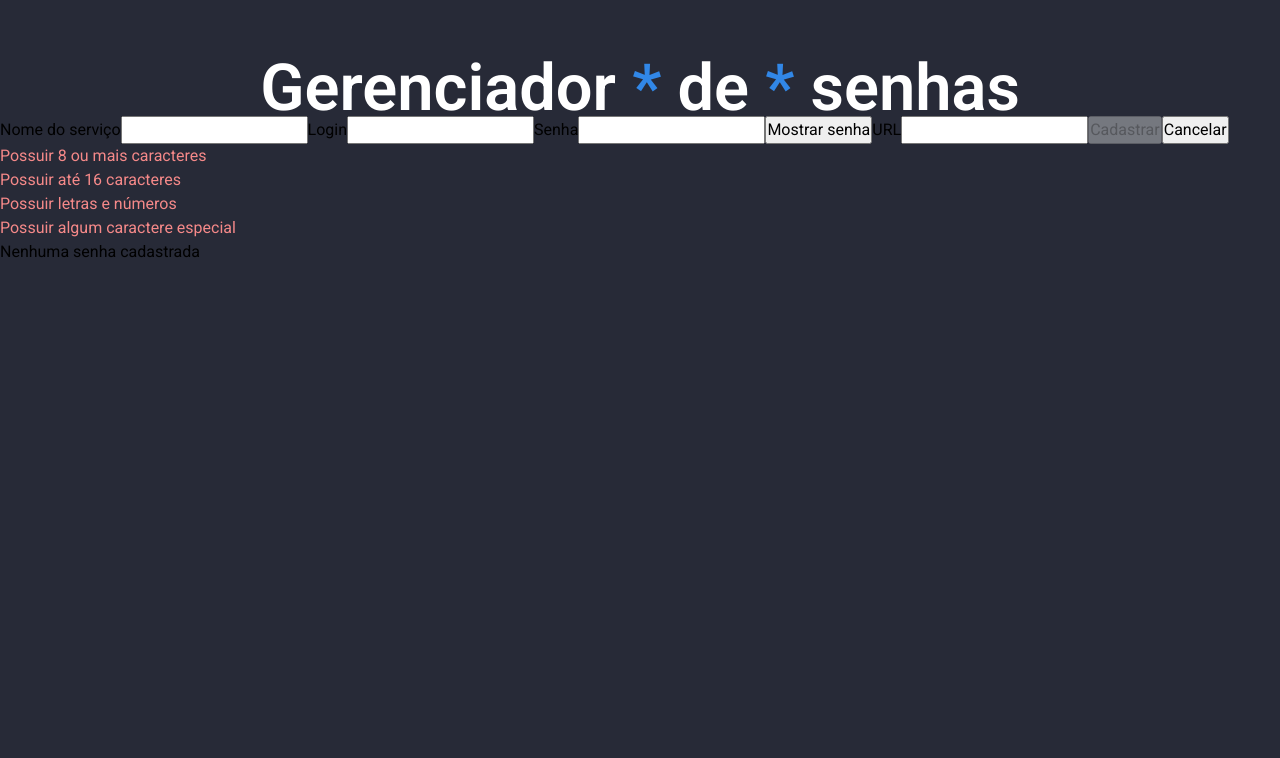
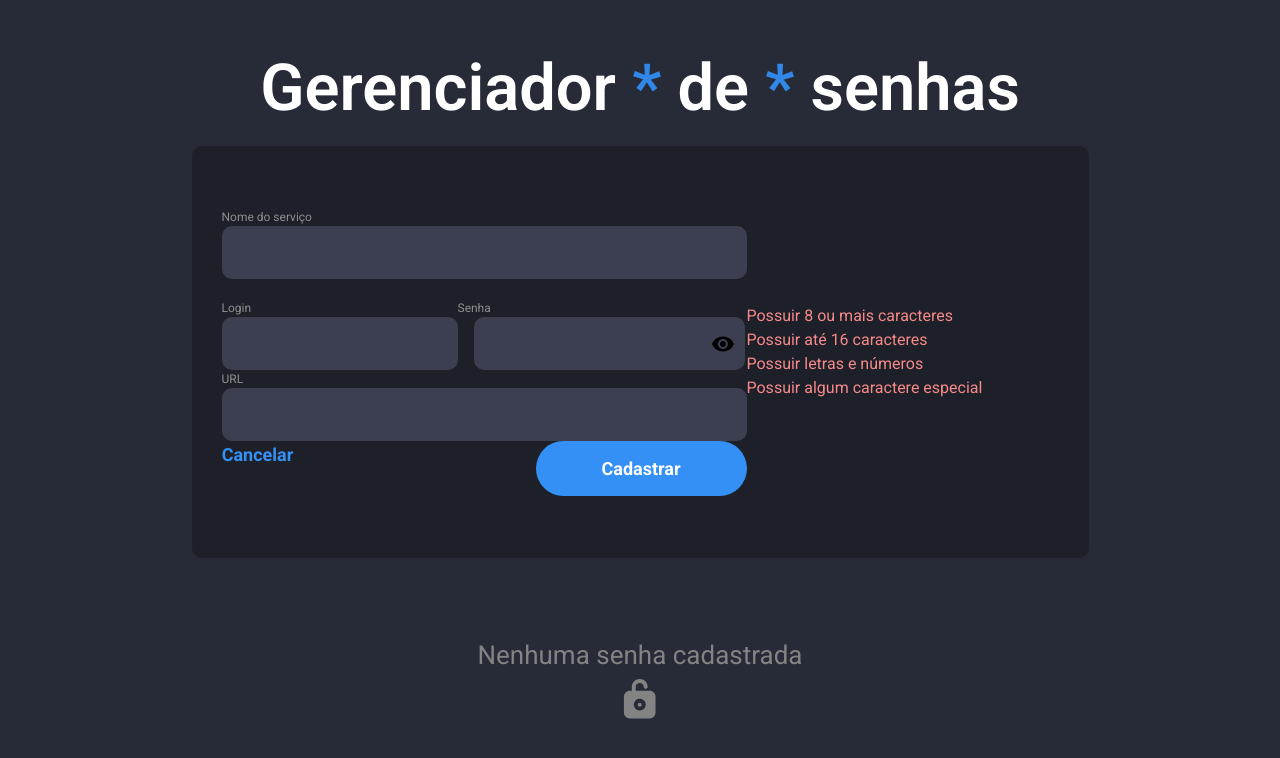
Before and after one commit to Matheus-Pozett/Password-Manager, a React (Vite) app: page / in a window 1280 px wide. Both pictures are taken after a click on the button "Cadastrar nova senha". Shown: the top 758 px of the page. Built offline with nearby package versions, Linux system fonts and the light colour scheme.

Commit message:
style: css do botao de cadastrar nova senha
style: implementando css no formulario

```diff
--- a/package.json
+++ b/package.json
@@ -3,6 +3,10 @@
   "version": "0.1.0",
   "private": true,
   "dependencies": {
+    "@emotion/react": "^11.14.0",
+    "@emotion/styled": "^11.14.0",
+    "@mui/icons-material": "^6.4.7",
+    "@mui/material": "^6.4.7",
     "react": "^18.2.0",
     "react-dom": "^18.2.0",
     "sweetalert2": "^11.17.2",
--- a/src/App.css
+++ b/src/App.css
@@ -11,3 +11,29 @@
   flex-direction: column;
   height: 100vh;
 }
+
+.section-form {
+  display: flex;
+  justify-content: center;
+  margin-top: 30px;
+}
+
+.section-serviceList {
+  align-items: center;
+  display: flex;
+  flex: 1;
+  justify-content: center;
+}
+
+.none-password-container {
+  align-items: center;
+  display: flex;
+  flex-direction: column;
+  justify-content: center;
+}
+
+.text-nenhuma-senha {
+  color: #838383;
+  font-size: 26px;
+  font-weight: 400;
+}
--- a/src/App.tsx
+++ b/src/App.tsx
@@ -41,7 +41,7 @@ function App() {
   return (
     <main className="app-container">
       <Title />
-      <section>
+      <section className="section-form">
         {showForm ? (<Form
           handleShowForm={ handleShowForm }
           formValues={ formValues }
@@ -53,9 +53,12 @@ function App() {
         )}
       </section>
 
-      <section>
+      <section className="section-serviceList">
         {passwordsList.length === 0 ? (
-          <p>Nenhuma senha cadastrada</p>
+          <div className="none-password-container">
+            <p className="text-nenhuma-senha">Nenhuma senha cadastrada</p>
+            <img src="/🦆 icon _unlock_.svg" alt="" />
+          </div>
         ) : (
           <article>
             <label htmlFor="check">Esconder senhas</label>
--- a/src/components/ButtonNewPassword/ButtonNewPassword.tsx
+++ b/src/components/ButtonNewPassword/ButtonNewPassword.tsx
@@ -13,6 +13,7 @@ function ButtonNewPassword({ handleShowForm }: ButtonNewPasswordProps) {
       >
         Cadastrar nova senha
       </button>
+      <hr className="line" />
     </div>
   );
 }
--- a/src/components/ButtonNewPassword/buttonNewPassword.css
+++ b/src/components/ButtonNewPassword/buttonNewPassword.css
@@ -1,5 +1,7 @@
 .buttonNewPassword-container {
+  align-items: center;
   display: flex;
+  flex-direction: column;
   justify-content: center;
 }
 
@@ -15,3 +17,11 @@
   margin-top: 60px;
   width: 256px;
 }
+
+.line {
+  background-color: white;
+  border: none;
+  height: 2px;
+  margin-top: 60px;
+  width: 291px;
+}
--- a/src/components/Form/Form.tsx
+++ b/src/components/Form/Form.tsx
@@ -1,6 +1,10 @@
+/* eslint-disable react/jsx-max-depth */
 import { useState } from 'react';
 import Swal from 'sweetalert2';
+import RemoveRedEyeIcon from '@mui/icons-material/RemoveRedEye';
+import VisibilityOffIcon from '@mui/icons-material/VisibilityOff';
 import { FormInputTypes } from '../../types';
+import './form.css';
 
 type FormProps = {
   handleShowForm: () => void;
@@ -58,53 +62,78 @@ function Form(
     setShowPasswordForm(!showPasswordForm);
   };
   return (
-    <>
-      <form onSubmit={ handleSubmitForm }>
-        <label htmlFor="service">Nome do serviço</label>
+    <div className="div-form-component">
+      <form className="form-container" onSubmit={ handleSubmitForm }>
+        <label htmlFor="service" className="labels-form">Nome do serviço</label>
         <input
           type="text"
           id="service"
           name="service"
+          className="input-service-url"
           value={ formValues.service }
           onChange={ handleChange }
         />
 
-        <label htmlFor="login">Login</label>
+        <div className="login-senha-container">
+          <div className="login-container">
+            <label htmlFor="login" className="labels-form">Login</label>
             <input
               type="text"
               id="login"
               name="login"
+              className="input-login"
               value={ formValues.login }
               onChange={ handleChange }
             />
-
-        <label htmlFor="password">Senha</label>
+          </div>
+          <div className="senha-container">
+            <label htmlFor="password" className="labels-form">Senha</label>
+            <div className="input-button-container">
               <input
                 type={ showPasswordForm ? 'text' : 'password' }
                 id="password"
                 name="password"
+                className="input-senha"
                 value={ formValues.password }
                 onChange={ handleChange }
               />
               <button
                 type="button"
                 data-testid="show-hide-form-password"
+                className="button-hide-password"
                 onClick={ handleShowPasswordForm }
               >
-          {showPasswordForm ? 'Ocultar senha' : 'Mostrar senha'}
+                {showPasswordForm ? <VisibilityOffIcon /> : <RemoveRedEyeIcon />}
               </button>
+            </div>
+          </div>
+        </div>
 
-        <label htmlFor="url">URL</label>
+        <label htmlFor="url" className="labels-form">URL</label>
         <input
           type="text"
           id="url"
           name="url"
+          className="input-service-url"
           value={ formValues.url }
           onChange={ handleChange }
         />
+        <div className="buttons-form-container">
+          <button
+            type="button"
+            onClick={ handleShowForm }
+            className="button-cancelar"
+          >
+            Cancelar
+          </button>
+          <button
+            disabled={ !disableButton }
+            className="button-cadastrar"
+          >
+            Cadastrar
+          </button>
+        </div>
 
-        <button disabled={ !disableButton }>Cadastrar</button>
-        <button type="button" onClick={ handleShowForm }>Cancelar</button>
       </form>
       <div>
         {formValues.password.length >= 8 ? (
@@ -127,7 +156,7 @@ function Form(
         ) : (
           <p className="invalid-password-check">Possuir algum caractere especial</p>)}
       </div>
-    </>
+    </div>
   );
 }
 
--- /dev/null
+++ b/src/components/Form/form.css
@@ -0,0 +1,119 @@
+.div-form-component {
+  align-items: center;
+  background-color: #1e2029;
+  border-radius: 10px;
+  display: flex;
+  height: 412px;
+  padding: 30px;
+  width: 897px;
+}
+
+input:-webkit-autofill {
+  background-color: #3b3f50;
+  box-shadow: 0 0 0 1000px #3b3f50 inset;
+  -webkit-text-fill-color: white;
+}
+
+.form-container {
+  display: flex;
+  flex-direction: column;
+}
+
+.labels-form {
+  color: #8d8d8d;
+  font-size: 12px;
+  font-weight: 400;
+}
+
+.input-service-url {
+  background: #3b3f50;
+  border: none;
+  border-radius: 10px;
+  color: white;
+  height: 53px;
+  padding-left: 10px;
+  padding-right: 10px;
+  width: 525px;
+}
+
+.login-senha-container {
+  display: flex;
+  margin-top: 20px;
+}
+
+.login-container {
+  display: flex;
+  flex-direction: column;
+}
+
+.senha-container {
+  display: flex;
+  flex-direction: column;
+}
+
+.input-login {
+  background: #3b3f50;
+  border: none;
+  border-radius: 10px;
+  color: white;
+  height: 53px;
+  padding-left: 10px;
+  padding-right: 10px;
+  width: 236px;
+}
+
+.input-button-container {
+  position: relative;
+}
+
+.input-senha {
+  background: #3b3f50;
+  border: none;
+  border-radius: 10px;
+  color: white;
+  height: 53px;
+  margin-left: 16px;
+  padding-left: 10px;
+  padding-right: 40px;
+  width: 271px;
+}
+
+.button-hide-password {
+  background: none;
+  border: none;
+  cursor: pointer;
+  display: flex;
+  margin-right: 10px;
+  position: absolute;
+  right: 0;
+  top: 50%;
+  transform: translateY(-50%);
+}
+
+.buttons-form-container {
+  display: flex;
+  justify-content: space-between;
+}
+
+.button-cadastrar {
+  background: #3590f5;
+  border: none;
+  border-radius: 100px;
+  color: white;
+  cursor: pointer;
+  font-size: 18px;
+  font-weight: 700;
+  height: 55px;
+  width: 211px;
+}
+
+.button-cancelar {
+  background-color: #1e2029;
+  border: none;
+  color: #3590f5;
+  cursor: pointer;
+  font-size: 18px;
+  font-weight: 700;
+  height: 21px;
+  width: 72px;
+}
```
Also changed, not shown: public/🦆 icon _unlock_.svg (added), 1 other file (tests, documents, lock files or other folders). Lines whose indentation alone changed are shown as unchanged.
